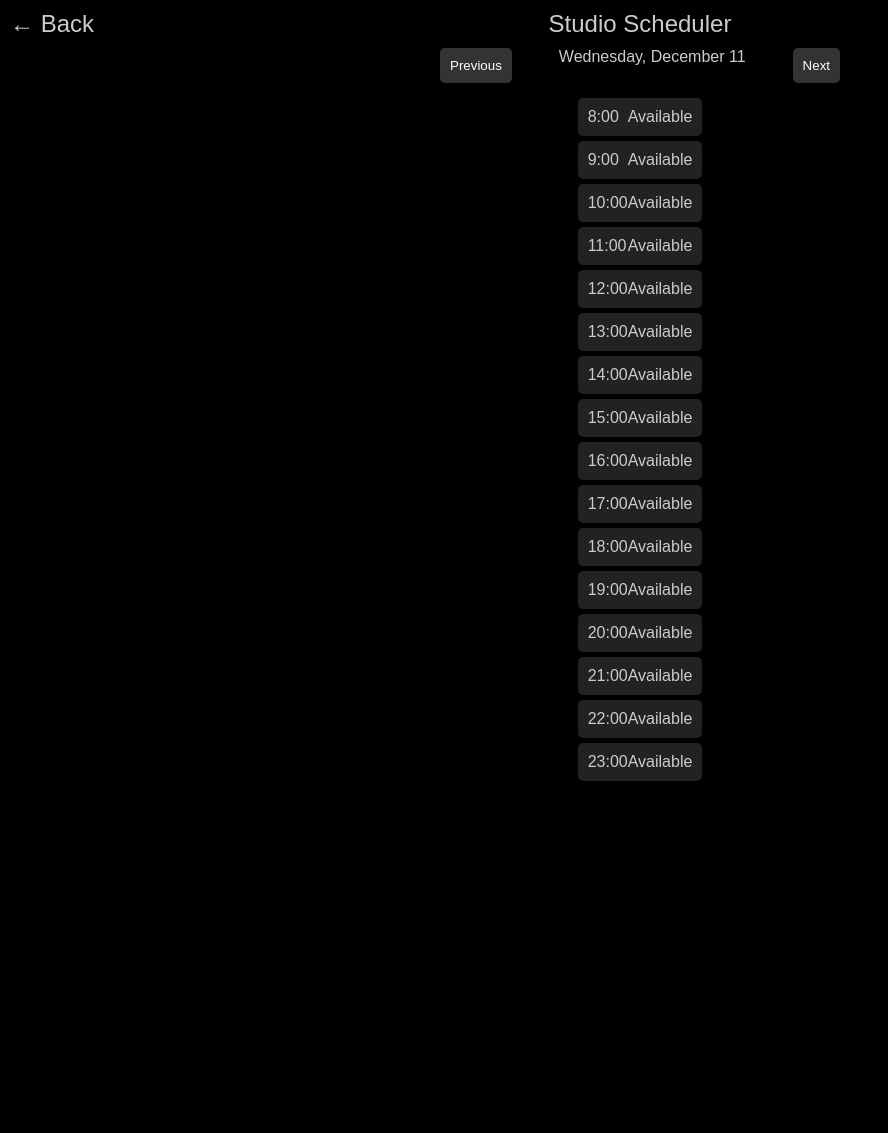
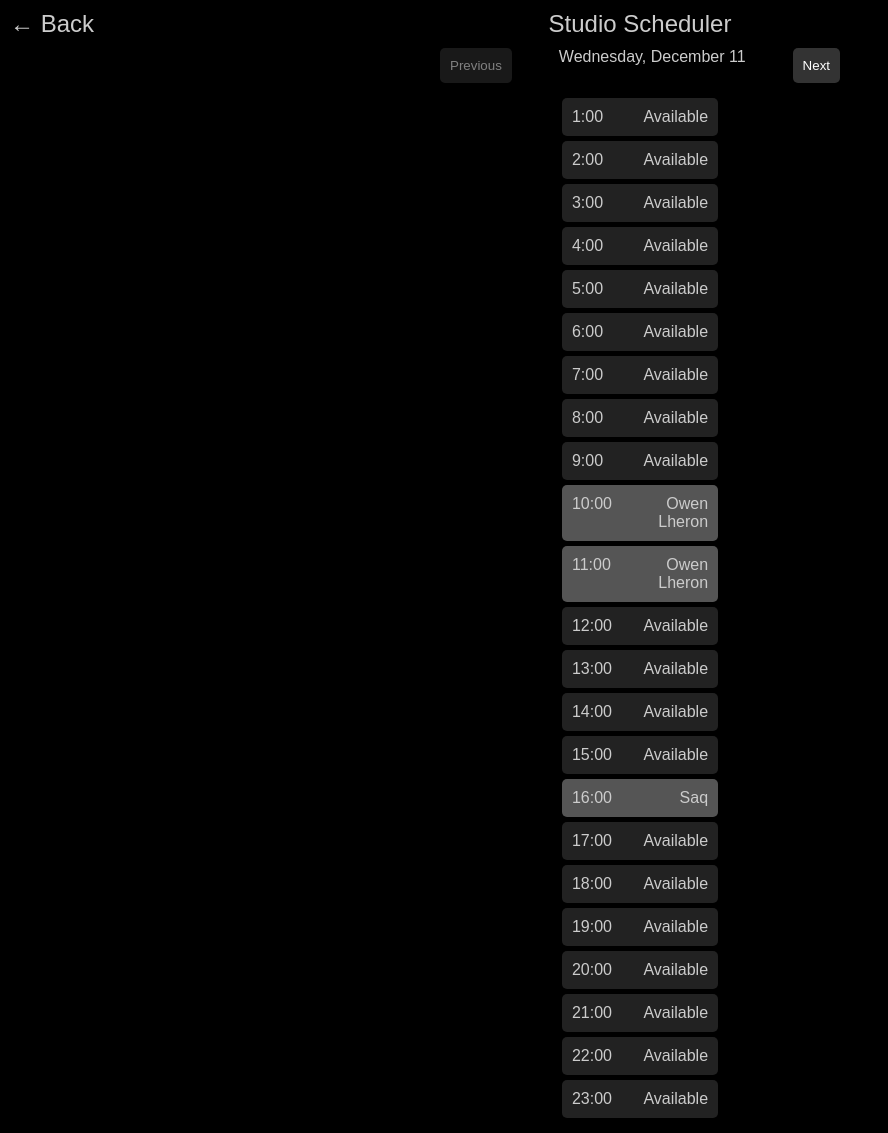
Before and after one commit to AVECProductions/AVECSTU, a Django app: page /week-scheduler/ in a window 1280 px wide. Shown: the whole page, without its empty margins (0-888 px from the left). Before the commit the page ends 781 px from the top, so only its background shows below. Run offline with Django 5.2, Linux system fonts and the light colour scheme; data comes from the database, SQL or seed files in the repository; both versions use the stored data as it was after the commit.

Commit message:
Updated Scheduler

```diff
--- a/main/templates/mobile/week_scheduler.html
+++ b/main/templates/mobile/week_scheduler.html
@@ -63,19 +63,38 @@
             background-color: #222;
             margin: 5px 0;
             border-radius: 5px;
-            cursor: pointer;
             text-decoration: none;
             color: #ccc;
         }
 
-        .time-slot:hover {
+        .time-slot .time {
+            flex: 1;
+            text-align: left;
+        }
+
+        .time-slot .status {
+            flex: 1;
+            text-align: right;
+        }
+
+        .time-slot.unavailable,
+        .time-slot.reserved,
+        .time-slot.pending {
             background-color: #444;
+            cursor: not-allowed;
+            pointer-events: none;
         }
 
         .time-slot.reserved {
-            background-color: #444;
-            cursor: not-allowed;
-            pointer-events: none;
+            background-color: #555;
+        }
+
+        .time-slot.pending {
+            background-color: #666;
+        }
+
+        .time-slot:hover {
+            background-color: #777;
         }
     </style>
 </head>
@@ -89,10 +108,16 @@
 
     <!-- Navigator -->
     <div class="navigator">
-        <a href="?date={{ previous_date }}">
-            <button class="nav-button">Previous</button>
-        </a>
+        {% if can_go_previous %}
+            <a href="?date={{ previous_date }}">
+                <button class="nav-button">Previous</button>
+            </a>
+        {% else %}
+            <button class="nav-button" style="opacity: 0.5; cursor: not-allowed;">Previous</button>
+        {% endif %}
+
         <div>{{ selected_date|date:"l, F j" }}</div>
+
         <a href="?date={{ next_date }}">
             <button class="nav-button">Next</button>
         </a>
@@ -100,13 +125,31 @@
 
     <!-- Time Slots -->
     <div>
-        {% for hour in time_slots %}
-        <a href="/reservation/?date={{ selected_date|date:"Y-m-d" }}&time={{ hour }}:00"
-           class="time-slot {% if hour|time:"H:i:s" in reserved_times %}reserved{% endif %}">
-            <span>{{ hour }}:00</span>
-            <span>{% if hour|time:"H:i:s" in reserved_times %}Reserved{% else %}Available{% endif %}</span>
-        </a>
+        {% for time_slot in time_slots %}
+            {% if time_slot.status == "unavailable" %}
+                <div class="time-slot unavailable">
+                    <span class="time">{{ time_slot.hour }}:00</span>
+                    <span class="status">Unavailable</span>
+                </div>
+            {% elif time_slot.status == "reserved" %}
+                <div class="time-slot reserved">
+                    <span class="time">{{ time_slot.hour }}:00</span>
+                    <span class="status">{{ time_slot.booked_by }}</span>
+                </div>
+            {% elif time_slot.status == "pending" %}
+                <div class="time-slot pending">
+                    <span class="time">{{ time_slot.hour }}:00</span>
+                    <span class="status">Pending</span>
+                </div>
+            {% else %}
+                <a href="/reservation/?date={{ selected_date|date:"Y-m-d" }}&time={{ time_slot.hour }}:00" class="time-slot">
+                    <span class="time">{{ time_slot.hour }}:00</span>
+                    <span class="status">Available</span>
+                </a>
+            {% endif %}
         {% endfor %}
     </div>
+
+
 </body>
 </html>
--- a/main/views.py
+++ b/main/views.py
@@ -95,31 +95,70 @@ def reservation_form_view(request):
 
 
 def week_scheduler_view(request):
+    today = datetime.today()
+    today_str = today.strftime('%Y-%m-%d')
+
     # Get the selected date from query parameters, default to today
-    selected_date_str = request.GET.get('date', datetime.today().strftime('%Y-%m-%d'))
+    selected_date_str = request.GET.get('date', today_str)
     selected_date = datetime.strptime(selected_date_str, '%Y-%m-%d')
 
-    # Fetch reservations for the selected day
+    # If the selected date is before today, force it to today
+    if selected_date.date() < today.date():
+        return redirect(f"?date={today_str}")
+
+    # Fetch all reservations (approved and pending) for the selected day
     reservations = ActiveRequest.objects.filter(
-        requested_date=selected_date.date(), status="approved"
-    ).values_list('requested_time', flat=True)
+        requested_date=selected_date.date()
+    )
 
-    # Prepare reserved times for template
-    reserved_times = [str(res_time) for res_time in reservations]
+    # Build dictionaries for reserved and pending slots
+    reserved_hours = {}
+    pending_hours = {}
+    for res in reservations:
+        start_hour = res.requested_time.hour
+        for h in range(start_hour, start_hour + res.hours):
+            if res.status == "approved":
+                reserved_hours[h] = res.name
+            elif res.status == "pending":
+                pending_hours[h] = "Pending"
 
-    # Previous and next day for navigation
+    # Determine start hour for current date
+    start_hour = today.hour if selected_date.date() == today.date() else 8  # 8 AM default for other dates
+
+    # Prepare time slot data
+    time_slots = []
+    for hour in range(start_hour, 24):  # From start_hour to 11 PM
+        time_slot_status = "available"
+        booked_by = None
+
+        # Check if this timeslot is reserved or pending
+        if hour in reserved_hours:
+            time_slot_status = "reserved"
+            booked_by = reserved_hours[hour]
+        elif hour in pending_hours:
+            time_slot_status = "pending"
+            booked_by = pending_hours[hour]
+
+        time_slots.append({
+            "hour": hour,
+            "status": time_slot_status,
+            "booked_by": booked_by
+        })
+
+    # Navigation controls (previous/next date)
     previous_date = (selected_date - timedelta(days=1)).strftime('%Y-%m-%d')
     next_date = (selected_date + timedelta(days=1)).strftime('%Y-%m-%d')
+    can_go_previous = selected_date.date() > today.date()
 
     context = {
         'selected_date': selected_date,
-        'time_slots': range(8, 24),  # 8 AM to 11 PM
-        'reserved_times': reserved_times,
+        'time_slots': time_slots,
         'previous_date': previous_date,
         'next_date': next_date,
+        'can_go_previous': can_go_previous,
+        'is_member': request.user.is_authenticated,  # Check if logged in
     }
     return render(request, 'mobile/week_scheduler.html', context)
-
 
 
 def operator_dashboard_view(request):
```
Also changed, not shown: db.sqlite3.
